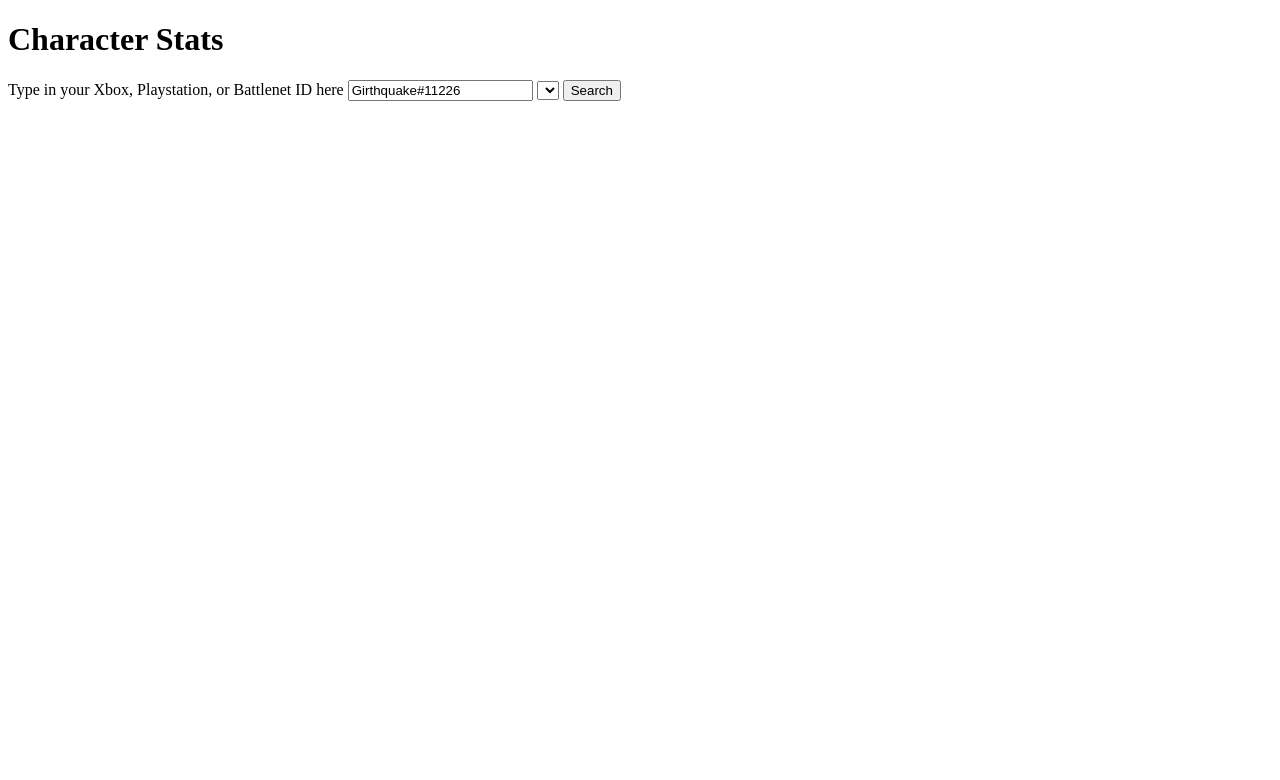
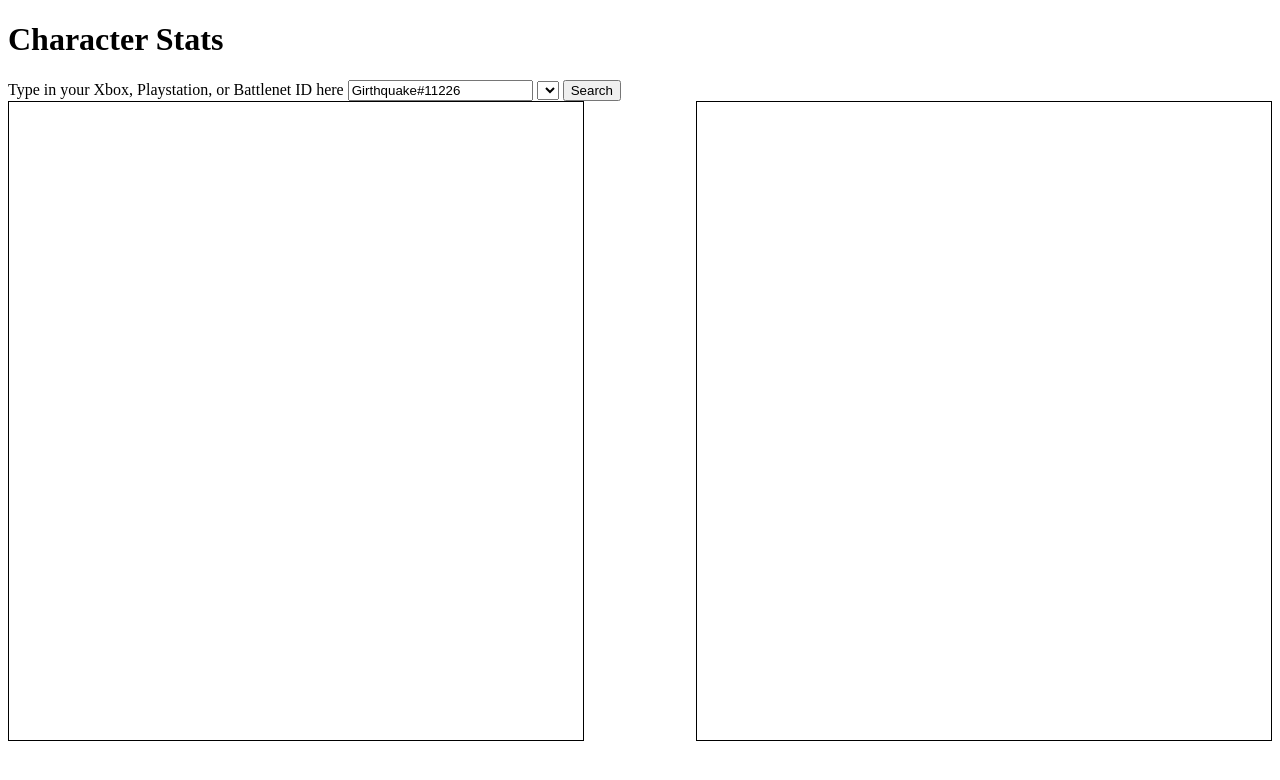
Before and after one commit to Blalexander/Destiny-2-App, a website: page public/character.html in a window 1280 px wide. Drawn offline with nearby package versions, Linux system fonts and the light colour scheme.

Commit message:
updated public

```diff
--- a/public/character.html
+++ b/public/character.html
@@ -4,7 +4,7 @@
 <head>
     <meta charset="utf-8">
     <meta name="viewport" content="width=device-width">
-    <title>repl.it</title>
+    <title>Character</title>
     <script src="https://code.jquery.com/jquery-3.2.1.min.js" integrity="sha256-hwg4gsxgFZhOsEEamdOYGBf13FyQuiTwlAQgxVSNgt4="
         crossorigin="anonymous"></script>
     <link href="index.css" rel="stylesheet" type="text/css" />
--- a/public/index.css
+++ b/public/index.css
@@ -31,16 +31,16 @@
   flex-flow: column wrap;
 }
 
-  #accountSelector {
+.js-search-results {
+  float: left;
   height: 80vh;
   width: 45vw;
-    float: left;
   border: 1px solid black;
 }
 
-  #characteristics {
+.js-search-results2 {
+  float: right;
   height: 80vh;
   width: 45vw;
-    float: right;
   border: 1px solid black;
 }
```
Lines whose indentation alone changed are shown as unchanged.
